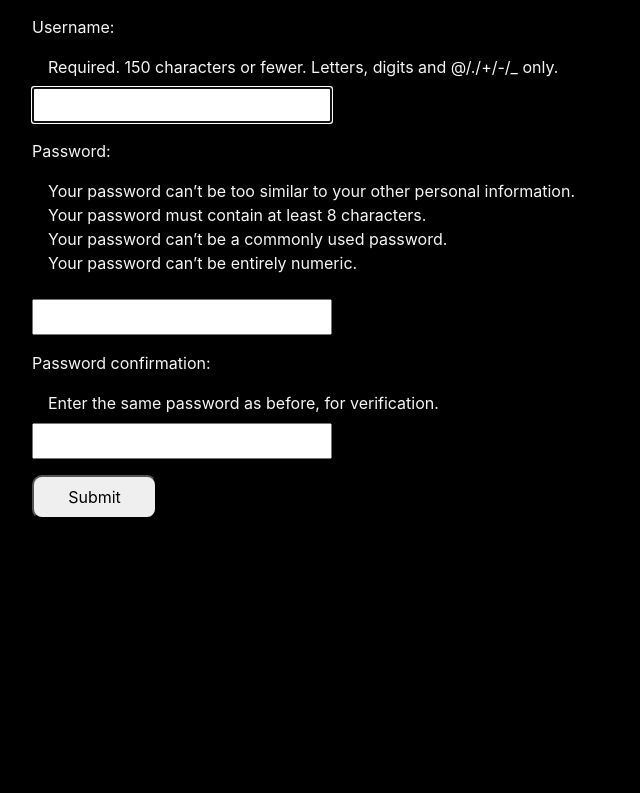
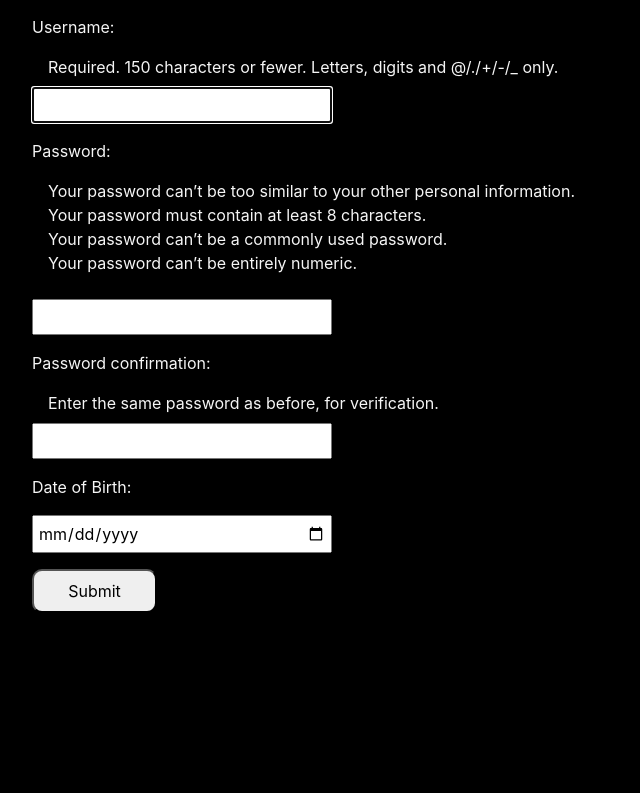
Before and after one commit to vinit-rao/queueup-django, a Django app: page /users/register/ in a window 1280 px wide. Shown: the part 129-922 px from the top of the page, without its empty margins (0-640 px from the left). Before the commit the page ends 646 px from the top, so only its background shows below. Run offline with Django 5.2, Linux system fonts and the light colour scheme.

Commit message:
date of birth

```diff
--- a/users/templates/users/register.html
+++ b/users/templates/users/register.html
@@ -1,7 +1,7 @@
 {% extends 'layout.html' %}
 
 {% block title %}
-    Register - QueueUp
+    Register a New User
 {% endblock %}
 
 {% block content %}
@@ -9,6 +9,13 @@
     <form class="form-with-validation" action="{% url 'users:register' %}" method="post">
         {% csrf_token %}
         {{ form }}
+
+        <!-- Date of Birth - Rowan -->
+        <div>
+            <label for="dob">Date of Birth:</label>
+            <input type="date" name="date_of_birth" id="dob">
+        </div>
+
         <button class="form-submit">Submit</button>
     </form>
 {% endblock %}
```
